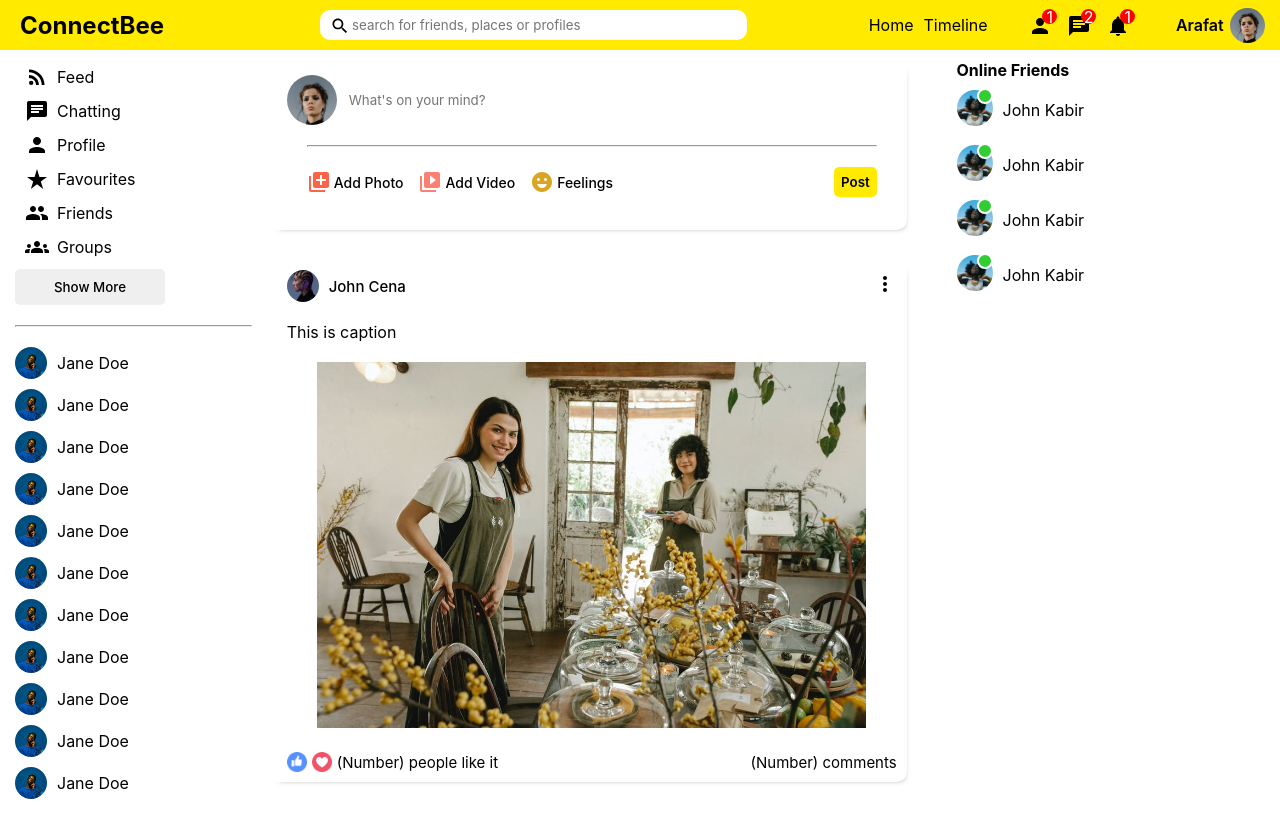
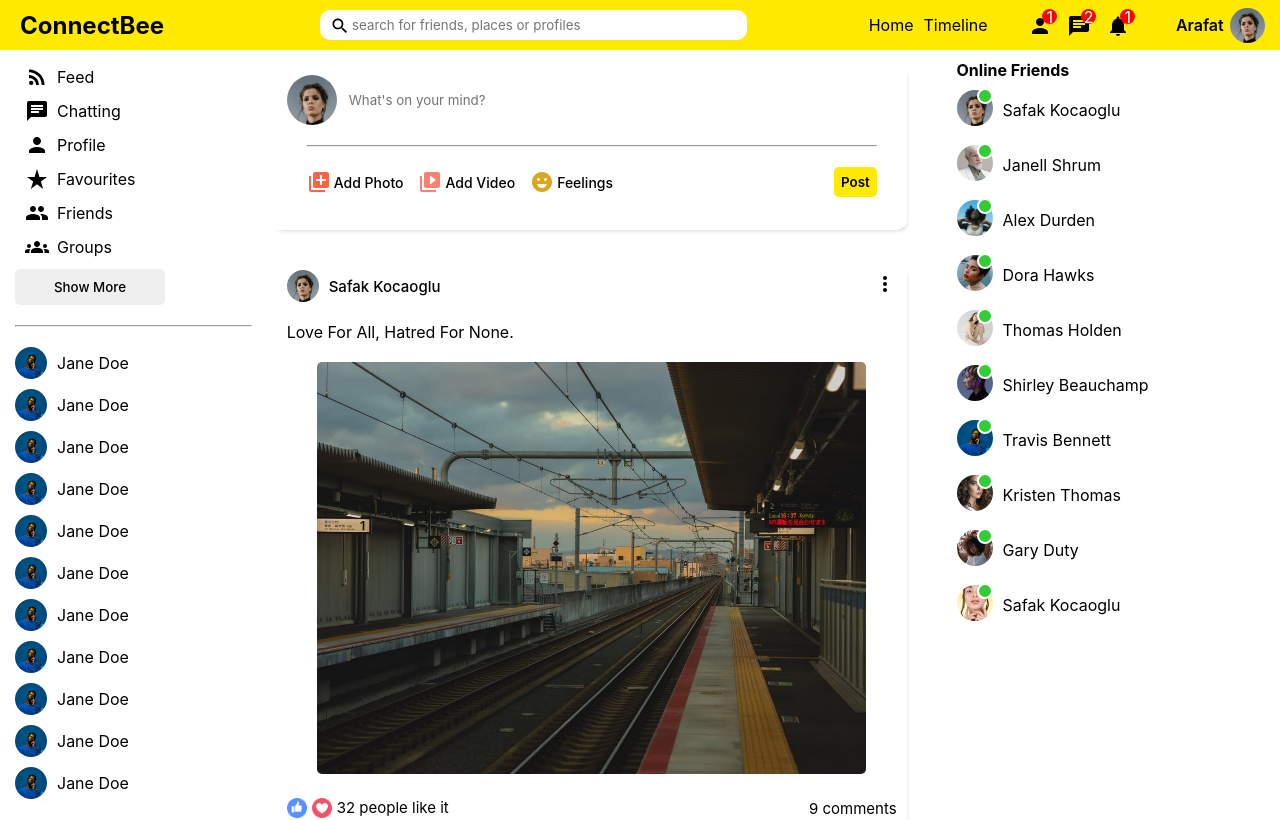
Before and after one commit to KabirBhae/social-media, a React (Create React App) app: page / in a window 1280 px wide. Shown: the top 820 px of the page. Built offline with nearby package versions, Linux system fonts and the light colour scheme.

Commit message:
feedcontent made dynamic
using dummy data for now

```diff
--- a/src/Components/FeedContent/FeedContent.js
+++ b/src/Components/FeedContent/FeedContent.js
@@ -2,7 +2,9 @@ import React from "react";
 import "./feedContent.css";
 import { MoreVert } from "@mui/icons-material";
 
-export default function FeedContent() {
+import { Users } from "../../dummydata";
+
+export default function FeedContent({ content }) {
 	return (
 		<div className="content">
 			<div className="contentWrapper">
@@ -10,27 +12,36 @@ export default function FeedContent() {
 					<div className="contentTopLeft">
 						<img
 							className="contentProfileImg"
-							src="./assets/person/6.jpeg"
+							src={
+								Users.filter((user) => user.id === content.userId)[0]
+									.profilePicture
+							}
 							alt=""
 						/>
-						<span className="contentUsername">John Cena</span>
+						<span className="contentUsername">
+							{Users.filter((user) => user.id === content.userId)[0].username}
+						</span>
 					</div>
 					<div className="contentTopRight">
 						<MoreVert />
 					</div>
 				</div>
 				<div className="contentCenter">
-					<span className="contentText">This is caption</span>
-					<img className="contentImg" src="./assets/post/5.jpeg" alt="" />
+					<span className="contentText">{content?.desc}</span>
+					<img className="contentImg" src={content.photo} alt="" />
 				</div>
 				<div className="contentBottom">
 					<div className="contentBottomLeft">
 						<img className="likeIcon" src="assets/like.png" alt="" />
 						<img className="likeIcon" src="assets/heart.png" alt="" />
-						<span className="contentLikeCounter">(Number) people like it</span>
+						<span className="contentLikeCounter">
+							{content.like} people like it
+						</span>
 					</div>
 					<div className="contentBottomRight">
-						<span className="contentCommentText">(Number) comments</span>
+						<span className="contentCommentText">
+							{content.comment} comments
+						</span>
 					</div>
 				</div>
 			</div>
--- a/src/Components/FeedContent/feedContent.css
+++ b/src/Components/FeedContent/feedContent.css
@@ -44,6 +44,7 @@
 	margin-left: 5%;
 	width: 90%;
 	max-height: 500px;
+	border-radius: 5px;
 	object-fit: contain;
 }
 
--- a/src/Components/MainFeed/Feed.js
+++ b/src/Components/MainFeed/Feed.js
@@ -1,17 +1,19 @@
-// import Post from "../post/Post";
 import React from "react";
 import Share from "../Post/Post";
 import FeedContent from "../FeedContent/FeedContent";
 import "./feed.css";
+
+import { Contents } from "../../dummydata";
 
 export default function Feed() {
 	return (
 		<div className="feed">
 			<div className="feedWrapper">
 				<Share />
-				<FeedContent />
-				<FeedContent />
-				<FeedContent />
+				{Contents.map((c) => (
+					<FeedContent key={c.id} content={c}></FeedContent>
+					// console.log(c);
+				))}
 			</div>
 		</div>
 	);
--- a/src/Components/Navbar/navbar.css
+++ b/src/Components/Navbar/navbar.css
@@ -6,6 +6,7 @@
 	align-items: center;
 	position: sticky;
 	top: 0;
+	z-index: 999;
 }
 .topBarLeft {
 	flex: 3;
--- a/src/Components/Rightbar/Rightbar.js
+++ b/src/Components/Rightbar/Rightbar.js
@@ -1,5 +1,7 @@
 import React from "react";
 import "./rightbar.css";
+
+import { Users } from "../../dummydata";
 
 const Rightbar = () => {
 	return (
@@ -8,50 +10,19 @@ const Rightbar = () => {
 				<div className="rightbarWrapper">
 					<h4 className="rightbarTitle">Online Friends</h4>
 					<ul className="rightbarFriendList">
+						{Users.map((user) => (
 							<li className="rightbarFriend">
 								<div className="rightbarProfileImgContainer">
 									<img
 										className="rightbarProfileImg"
-									src="assets/person/3.jpeg"
+										src={user.profilePicture}
 										alt=""
 									/>
 									<span className="rightbarOnline"></span>
 								</div>
-							<span className="rightbarUsername">John Kabir</span>
+								<span className="rightbarUsername">{user.username}</span>
 							</li>
-						<li className="rightbarFriend">
-							<div className="rightbarProfileImgContainer">
-								<img
-									className="rightbarProfileImg"
-									src="assets/person/3.jpeg"
-									alt=""
-								/>
-								<span className="rightbarOnline"></span>
-							</div>
-							<span className="rightbarUsername">John Kabir</span>
-						</li>
-						<li className="rightbarFriend">
-							<div className="rightbarProfileImgContainer">
-								<img
-									className="rightbarProfileImg"
-									src="assets/person/3.jpeg"
-									alt=""
-								/>
-								<span className="rightbarOnline"></span>
-							</div>
-							<span className="rightbarUsername">John Kabir</span>
-						</li>
-						<li className="rightbarFriend">
-							<div className="rightbarProfileImgContainer">
-								<img
-									className="rightbarProfileImg"
-									src="assets/person/3.jpeg"
-									alt=""
-								/>
-								<span className="rightbarOnline"></span>
-							</div>
-							<span className="rightbarUsername">John Kabir</span>
-						</li>
+						))}
 					</ul>
 				</div>
 			</div>
--- /dev/null
+++ b/src/dummydata.js
@@ -0,0 +1,139 @@
+export const Users = [
+	{
+		id: 1,
+		profilePicture: "assets/person/1.jpeg",
+		username: "Safak Kocaoglu",
+	},
+	{
+		id: 2,
+		profilePicture: "assets/person/2.jpeg",
+		username: "Janell Shrum",
+	},
+	{
+		id: 3,
+		profilePicture: "assets/person/3.jpeg",
+		username: "Alex Durden",
+	},
+	{
+		id: 4,
+		profilePicture: "assets/person/4.jpeg",
+		username: "Dora Hawks",
+	},
+	{
+		id: 5,
+		profilePicture: "assets/person/5.jpeg",
+		username: "Thomas Holden",
+	},
+	{
+		id: 6,
+		profilePicture: "assets/person/6.jpeg",
+		username: "Shirley Beauchamp",
+	},
+	{
+		id: 7,
+		profilePicture: "assets/person/7.jpeg",
+		username: "Travis Bennett",
+	},
+	{
+		id: 8,
+		profilePicture: "assets/person/8.jpeg",
+		username: "Kristen Thomas",
+	},
+	{
+		id: 9,
+		profilePicture: "assets/person/9.jpeg",
+		username: "Gary Duty",
+	},
+	{
+		id: 10,
+		profilePicture: "assets/person/10.jpeg",
+		username: "Safak Kocaoglu",
+	},
+];
+
+export const Contents = [
+	{
+		id: 1,
+		desc: "Love For All, Hatred For None.",
+		photo: "assets/post/1.jpeg",
+		date: "5 mins ago",
+		userId: 1,
+		like: 32,
+		comment: 9,
+	},
+	{
+		id: 2,
+		photo: "assets/post/2.jpeg",
+		date: "15 mins ago",
+		userId: 2,
+		like: 2,
+		comment: 1,
+	},
+	{
+		id: 3,
+		desc: "Every moment is a fresh beginning.",
+		photo: "assets/post/3.jpeg",
+		date: "1 hour ago",
+		userId: 3,
+		like: 61,
+		comment: 2,
+	},
+	{
+		id: 4,
+		photo: "assets/post/4.jpeg",
+		date: "4 hours ago",
+		userId: 4,
+		like: 7,
+		comment: 3,
+	},
+	{
+		id: 5,
+		photo: "assets/post/5.jpeg",
+		date: "5 hours ago",
+		userId: 5,
+		like: 23,
+		comment: 5,
+	},
+	{
+		id: 6,
+		photo: "assets/post/6.jpeg",
+		date: "1 day ago",
+		userId: 6,
+		like: 44,
+		comment: 6,
+	},
+	{
+		id: 7,
+		desc: "Never regret anything that made you smile.",
+		photo: "assets/post/7.jpeg",
+		date: "2 days ago",
+		userId: 7,
+		like: 52,
+		comment: 3,
+	},
+	{
+		id: 8,
+		photo: "assets/post/8.jpeg",
+		date: "3 days ago",
+		userId: 8,
+		like: 15,
+		comment: 1,
+	},
+	{
+		id: 9,
+		desc: "Change the world by being yourself.",
+		photo: "assets/post/9.jpeg",
+		date: "5 days ago",
+		userId: 9,
+		like: 11,
+		comment: 2,
+	},
+	{
+		id: 10,
+		photo: "assets/post/10.jpeg",
+		date: "1 week ago",
+		userId: 10,
+		like: 104,
+		comment: 12,
+	},
+];
```
Lines whose indentation alone changed are shown as unchanged.
